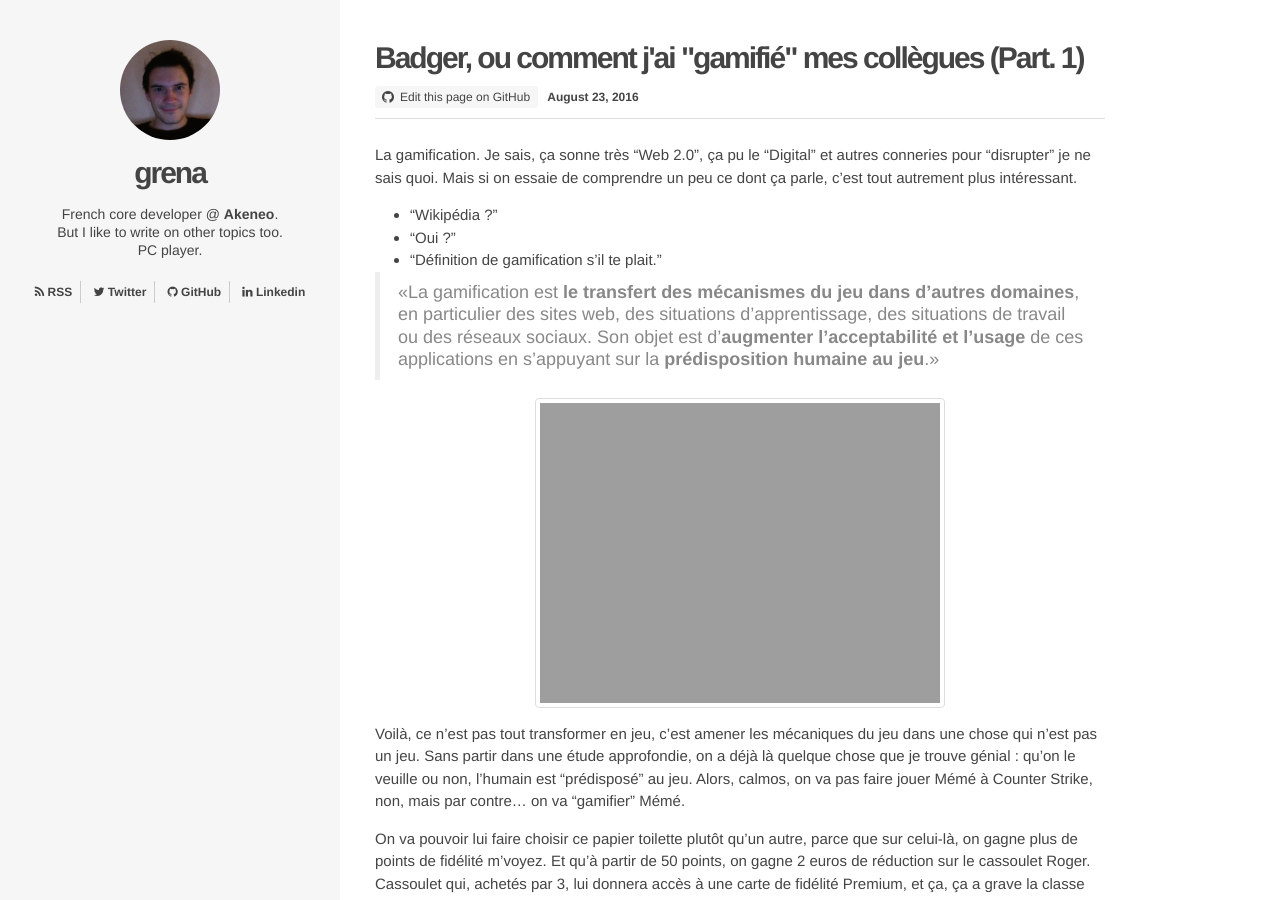
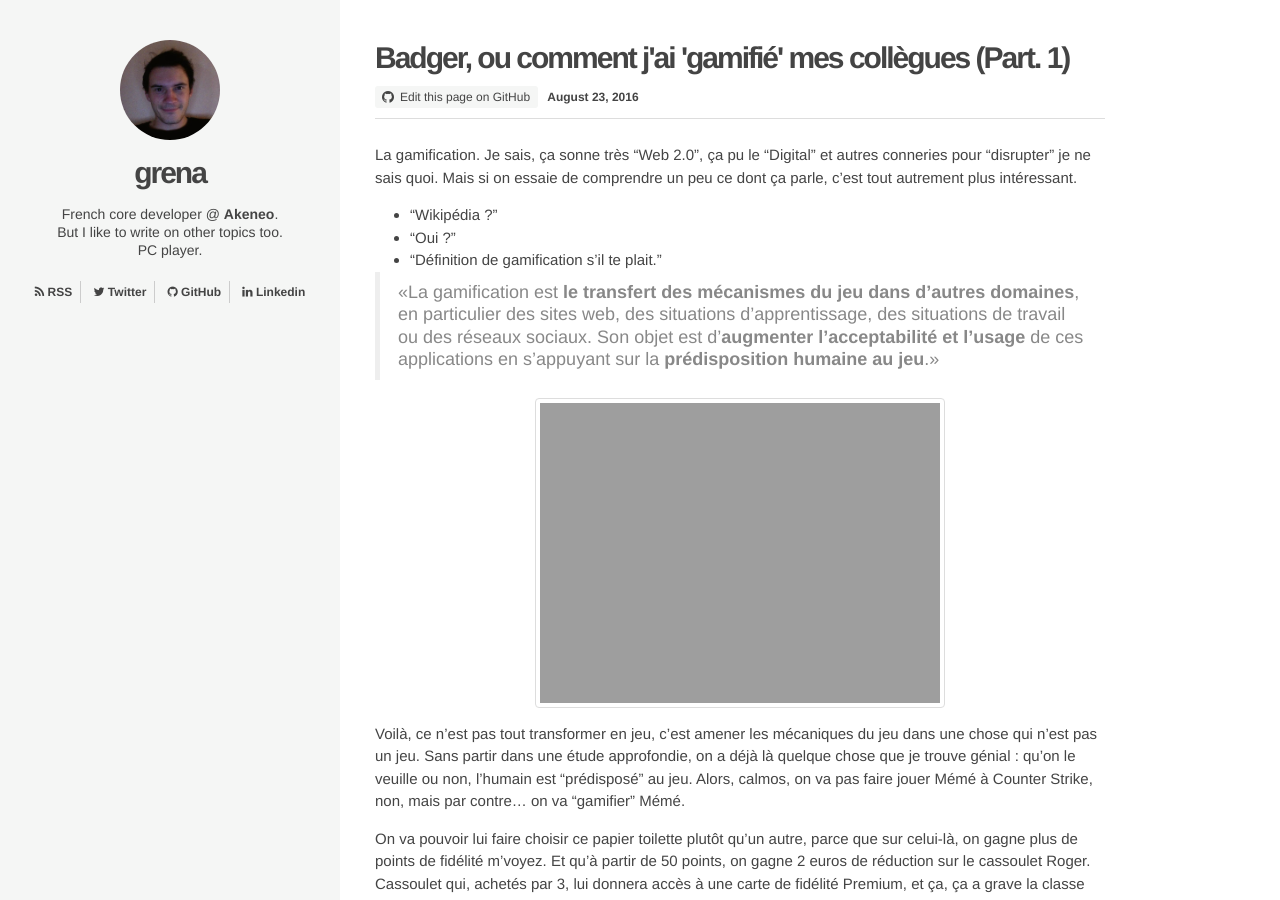
Before and after one commit to grena/grena.github.io, a Jekyll site: the page built from _posts/2016-08-23-badger-ou-comment-jai-gamifie-mes-collegues-part1.md, in a window 1280 px wide and 900 px high. Built offline with Jekyll 4.4.1, drawn with Linux system fonts in a browser that asks for light colours; comment, search, counter and statistics services are not loaded.

```diff
--- a/_posts/2016-08-23-badger-ou-comment-jai-gamifie-mes-collegues-part1.md
+++ b/_posts/2016-08-23-badger-ou-comment-jai-gamifie-mes-collegues-part1.md
@@ -1,5 +1,5 @@
 ---
-title: "Badger, ou comment j'ai \"gamifié\" mes collègues (Part. 1)"
+title: "Badger, ou comment j'ai 'gamifié' mes collègues (Part. 1)"
 author: grena
 layout: post
 permalink: /badger-ou-comment-jai-gamifie-mes-collegues-part1
```
